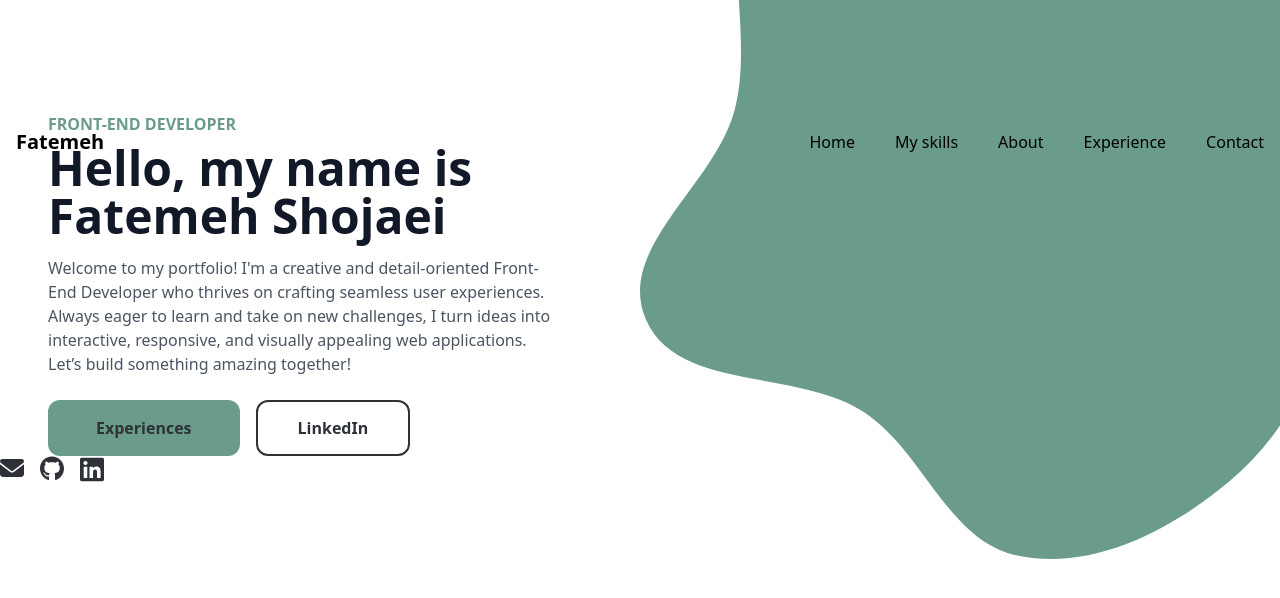
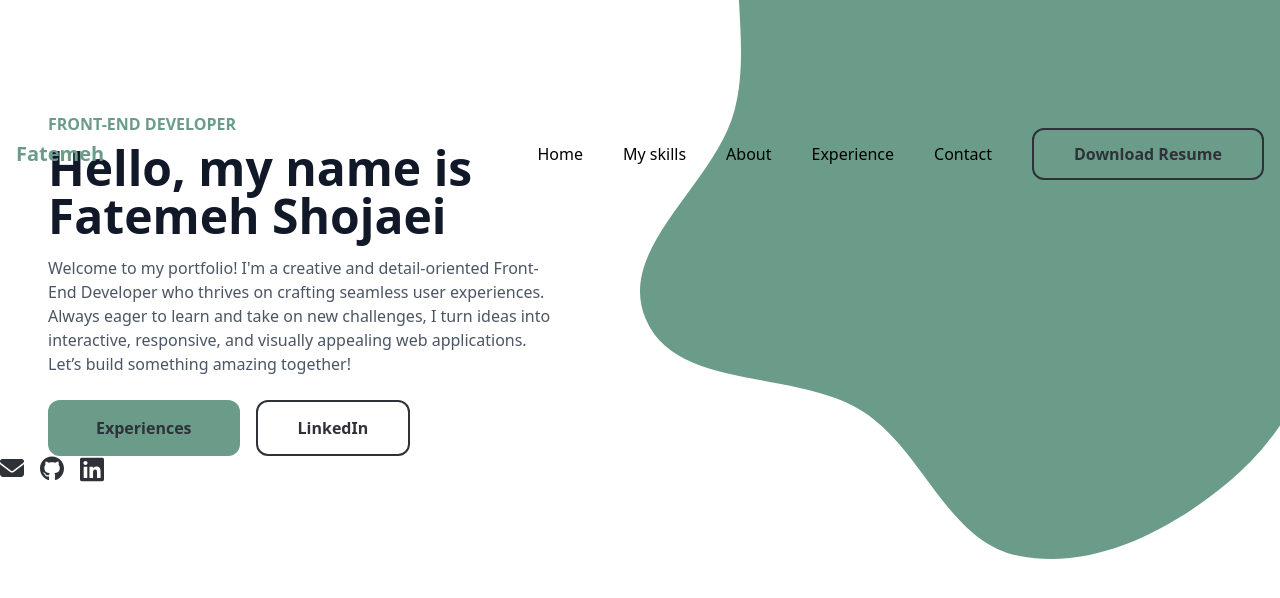
Before and after one commit to fatemeShj/portfolio-front, a Next.js app: page / in a window 1280 px wide. Shown: the top 598 px of the page. Built offline with nearby package versions, Linux system fonts and the light colour scheme.

Commit message:
fix: fix stuff

```diff
--- a/src/app/Navbar.tsx
+++ b/src/app/Navbar.tsx
@@ -4,6 +4,7 @@ import Image from "next/image";
 import menuIcon from "@/public/menu.svg";
 import xmarkIcon from "@/public/xmark.svg";
 import Link from "next/link";
+import Button from "@/components/Button";
 
 const Navbar = () => {
   const [isOpen, setIsOpen] = useState(false);
@@ -17,8 +18,9 @@ const Navbar = () => {
   return (
     <nav className="fixed w-full z-50">
       <div className="container mx-auto flex justify-between items-center p-4">
-        <div className="text-xl font-bold">Fatemeh</div>
+        <div className="text-xl font-bold text-primary">Fatemeh</div>
 
+        <div className="hidden lg:flex justify-between items-center gap-10">
           <ul className="hidden lg:flex space-x-10">
             {menuItems.map((item) => (
               <Link href={item.link} key={item.id}>
@@ -28,7 +30,10 @@ const Navbar = () => {
               </Link>
             ))}
           </ul>
-
+          <Button isSecondary fullRounded>
+            Download Resume
+          </Button>
+        </div>
         <button className="lg:hidden" onClick={() => setIsOpen(true)}>
           <Image src={menuIcon} alt="menu" width={20} height={20} />
         </button>
--- a/src/components/Button.tsx
+++ b/src/components/Button.tsx
@@ -6,6 +6,7 @@ interface ButtonProps {
   children: ReactNode;
   isPrimary?: boolean;
   isSecondary?: boolean;
+  fullRounded?: boolean;
   className?: string;
 }
 
@@ -14,6 +15,7 @@ const Button = ({
   children,
   isPrimary = false,
   isSecondary = false,
+  fullRounded = false,
   className = "",
   ...props
 }: ButtonProps) => {
@@ -21,8 +23,9 @@ const Button = ({
     "px-10 py-3 shrinking-0",
     {
       "bg-primary text-secondary px-12 py-4 rounded-xl font-bold": isPrimary,
-      "border-2 border-secondary bg-white text-secondary rounded-xl font-bold":
+      "border-2 border-secondary text-secondary rounded-xl font-bold":
         isSecondary,
+      "rounded-full": fullRounded,
     },
     className
   );
```
Also changed, not shown: src/public/moon.svg (added), src/public/sun.svg (added). Lines whose indentation alone changed are shown as unchanged.
